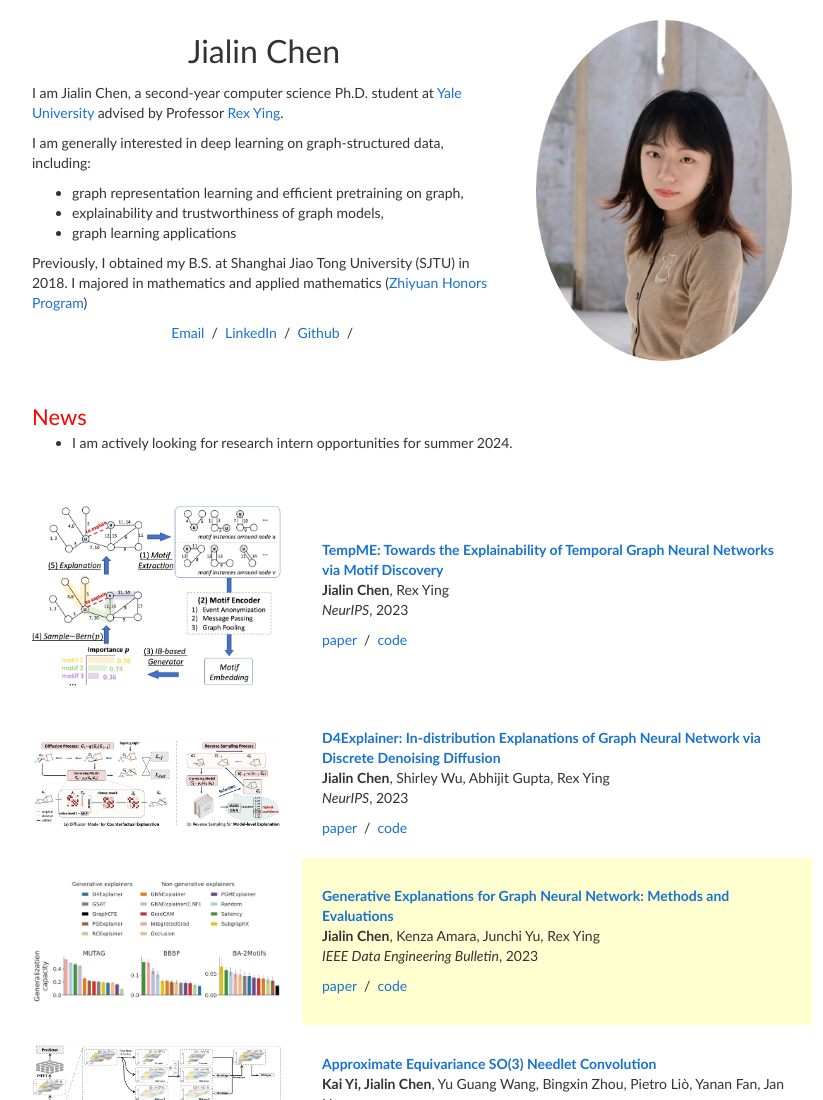
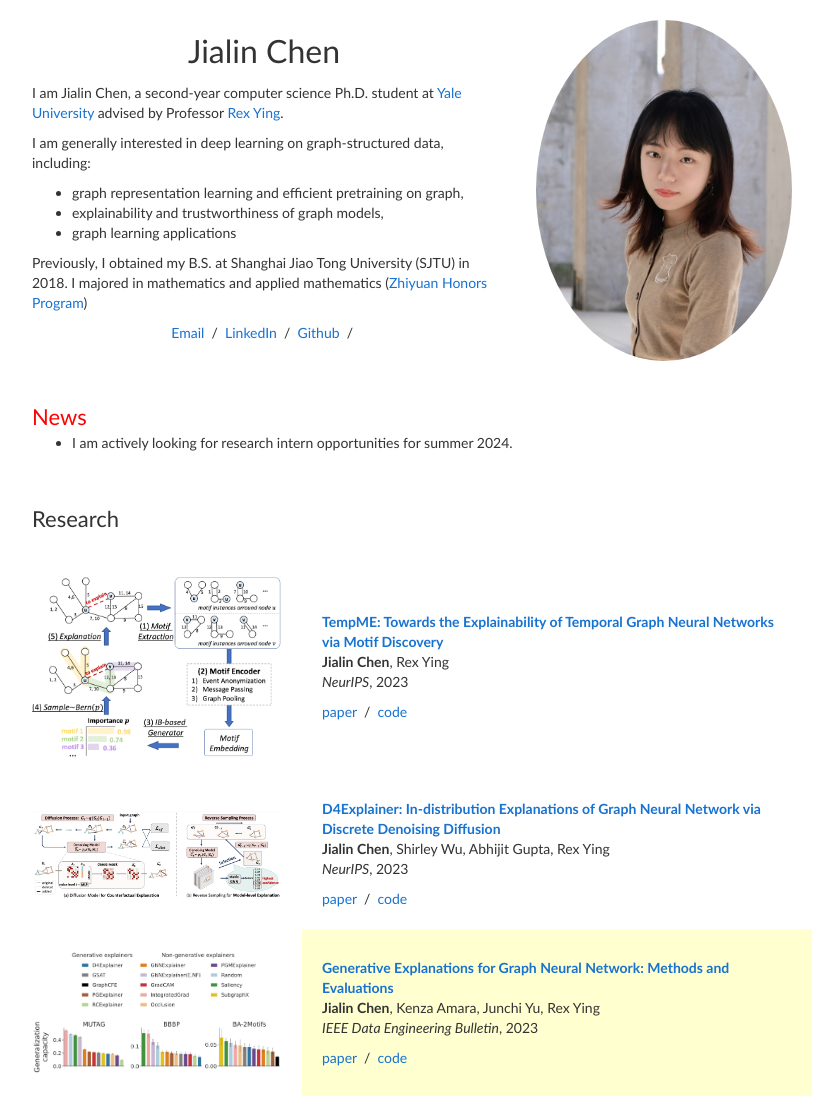
Before and after one commit to Cather-Chen/Cather-Chen.github.io, a plain HTML site: page index.html in a window 1280 px wide. Shown: the top 1100 px of the page, without its empty margins (228-1051 px from the left). Drawn offline with nearby package versions, Linux system fonts and the light colour scheme.

Commit message:
update 2023-10-30

```diff
--- a/index.html
+++ b/index.html
@@ -71,6 +71,13 @@
           </tbody></table>
 
 
+          <table style="width:100%;border:0px;border-spacing:0px;border-collapse:separate;margin-right:auto;margin-left:auto;"><tbody>
+            <tr>
+            <td style="padding:20px;width:100%;vertical-align:middle">
+              <heading>Research</heading>
+            </td>
+          </tr>
+        </tbody></table>
 
 
         <table style="width:100%;border:0px;border-spacing:0px;border-collapse:separate;margin-right:auto;margin-left:auto;"><tbody>
```
